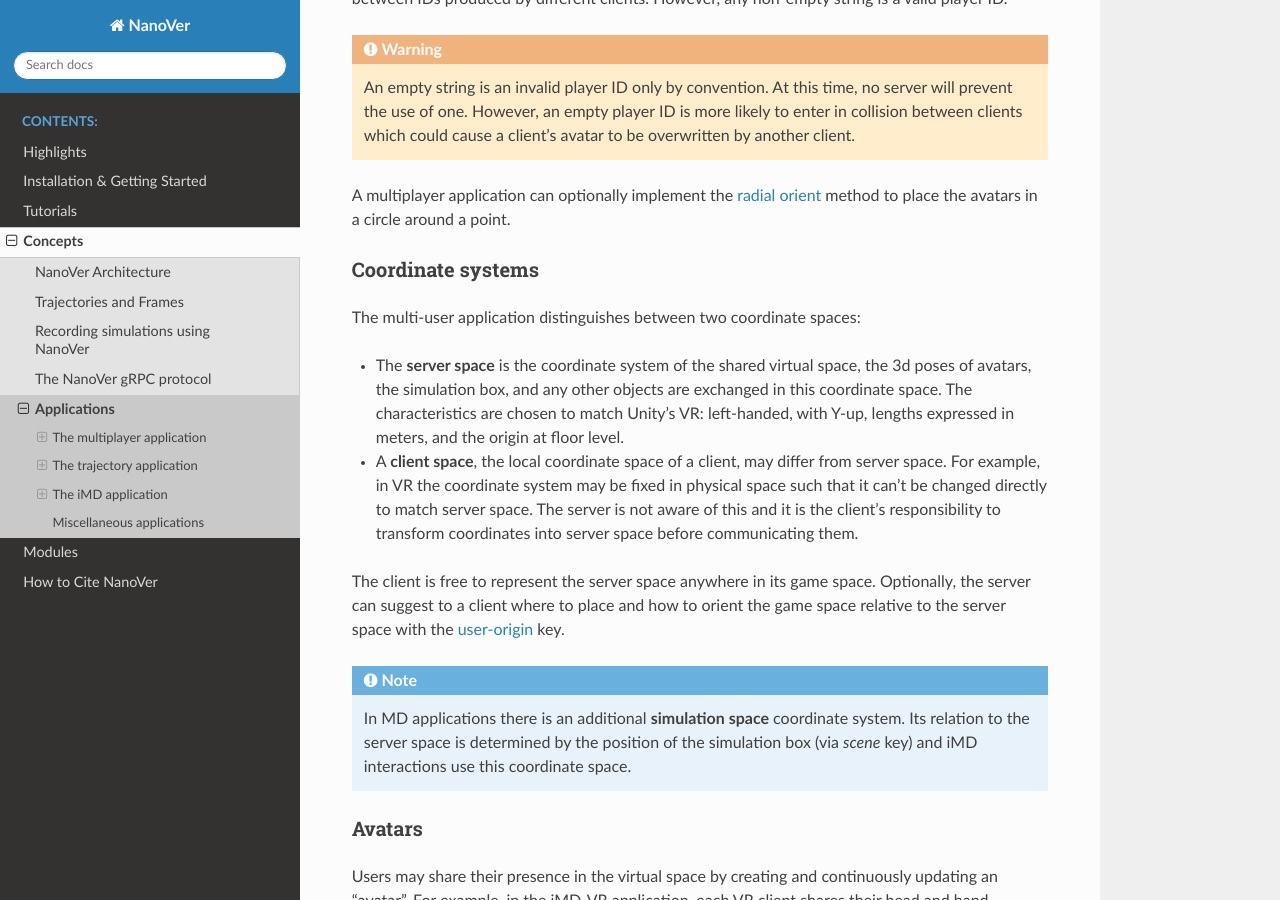
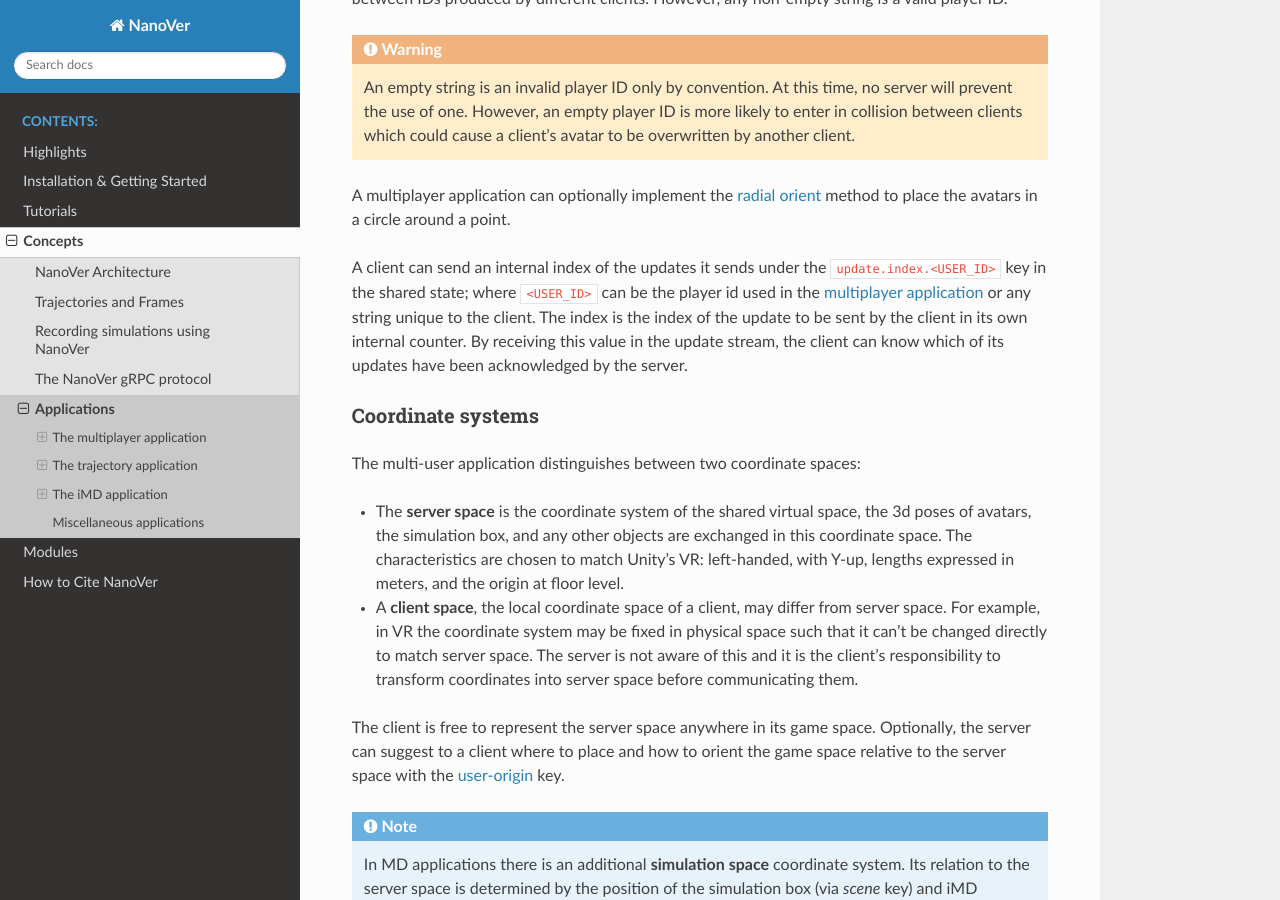
Before and after one commit to IRL2/nanover-docs, a Sphinx documentation site: the page built from source/concepts/applications.rst, in a window 1280 px wide and 900 px high, scrolled down 613 px. Built offline with Sphinx 7.4.7 and the Read the Docs theme 3.1.0, drawn with Linux system fonts in a browser that asks for light colours; pages that are not in the unit, such as notebooks, are missing from menus; the version number could not be read and is left out.

Commit message:
restore delete part

```diff
--- a/source/concepts/applications.rst
+++ b/source/concepts/applications.rst
@@ -44,6 +44,14 @@ However, any non-empty string is a valid player ID.
 
 A multiplayer application can optionally implement the :ref:`radial orient
 <radial-orient>` method to place the avatars in a circle around a point.
+
+A client can send an internal index of the updates it sends under the
+``update.index.<USER_ID>`` key in the shared state; where ``<USER_ID>`` can be
+the player id used in the :ref:`multiplayer application
+<multiplayer-application>` or any string unique to the client. The index is the
+index of the update to be sent by the client in its own internal counter. By
+receiving this value in the update stream, the client can know which of its
+updates have been acknowledged by the server.
 
 .. _multiplayer-coordinate-systems:
 
```
